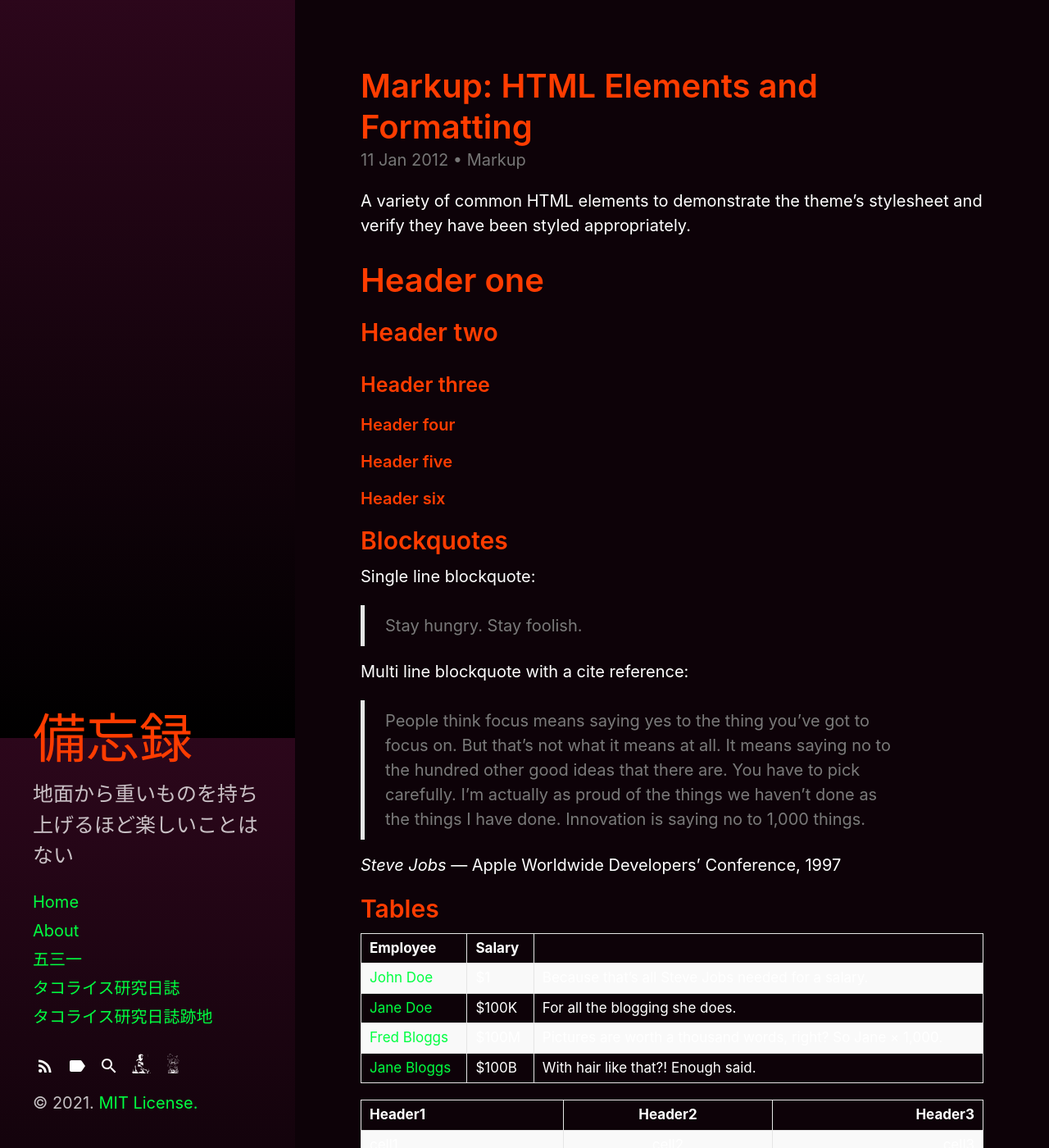
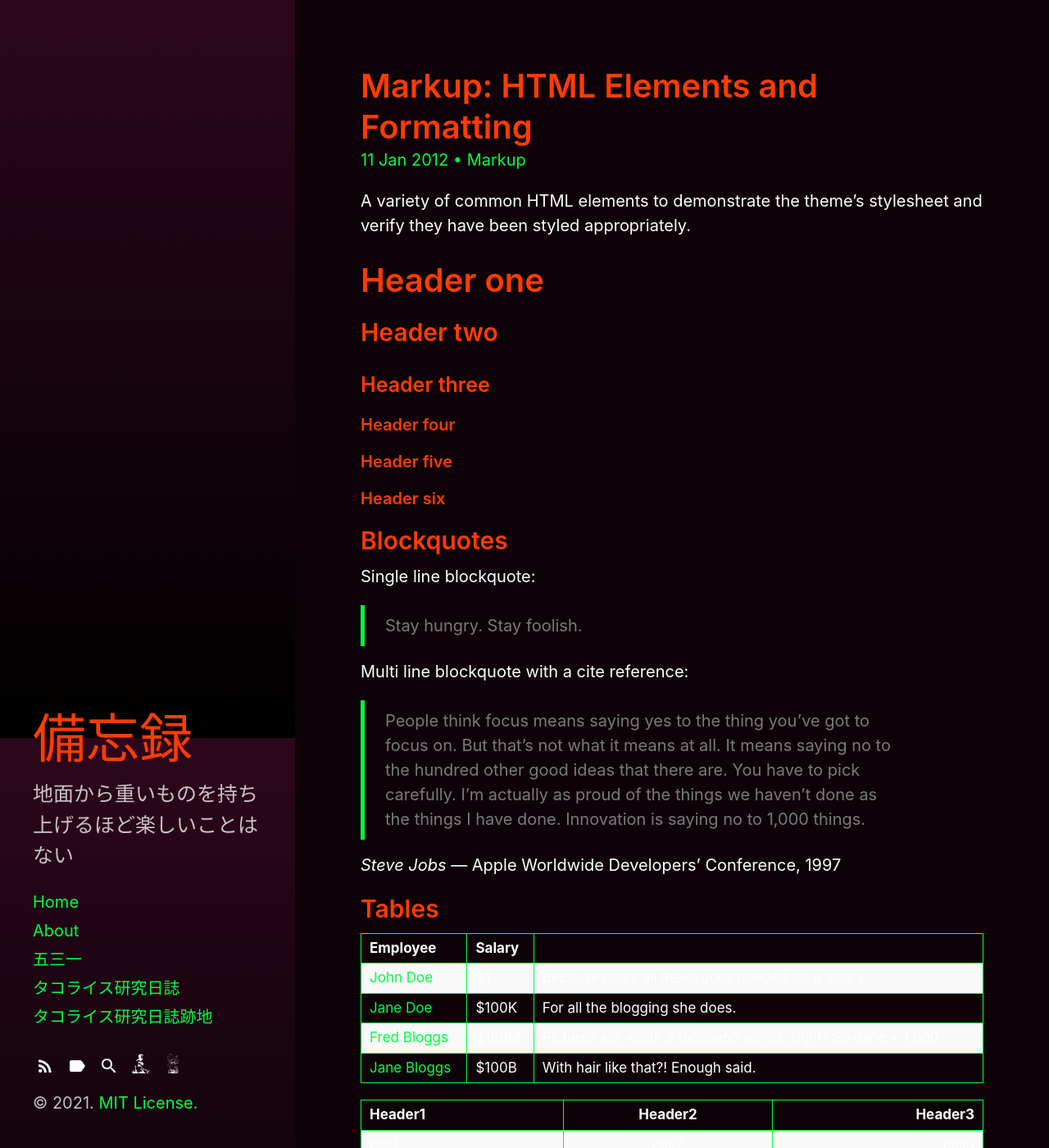
Before and after one commit to buckybean/buckybean.github.io, a Jekyll site: the page built from _posts/2012-01-11-markup-html-elements-and-formatting.md, in a window 1280 px wide and 1400 px high. Shown: the whole window at 82% size. Built offline with Jekyll 4.4.1, drawn with Linux system fonts in a browser that asks for light colours.

Commit message:
Update main.scss

```diff
--- a/assets/css/main.scss
+++ b/assets/css/main.scss
@@ -7,6 +7,10 @@ $body-color: #FFF;
 $body-bg: #0D0208;
 $heading-color: #FF3C00;
 $link-color: #00FF41;
+
+$body-muted: #00FF41;
+
+$border-color: #00FF41;
 
 $code-color: #00FF41;
 
```
